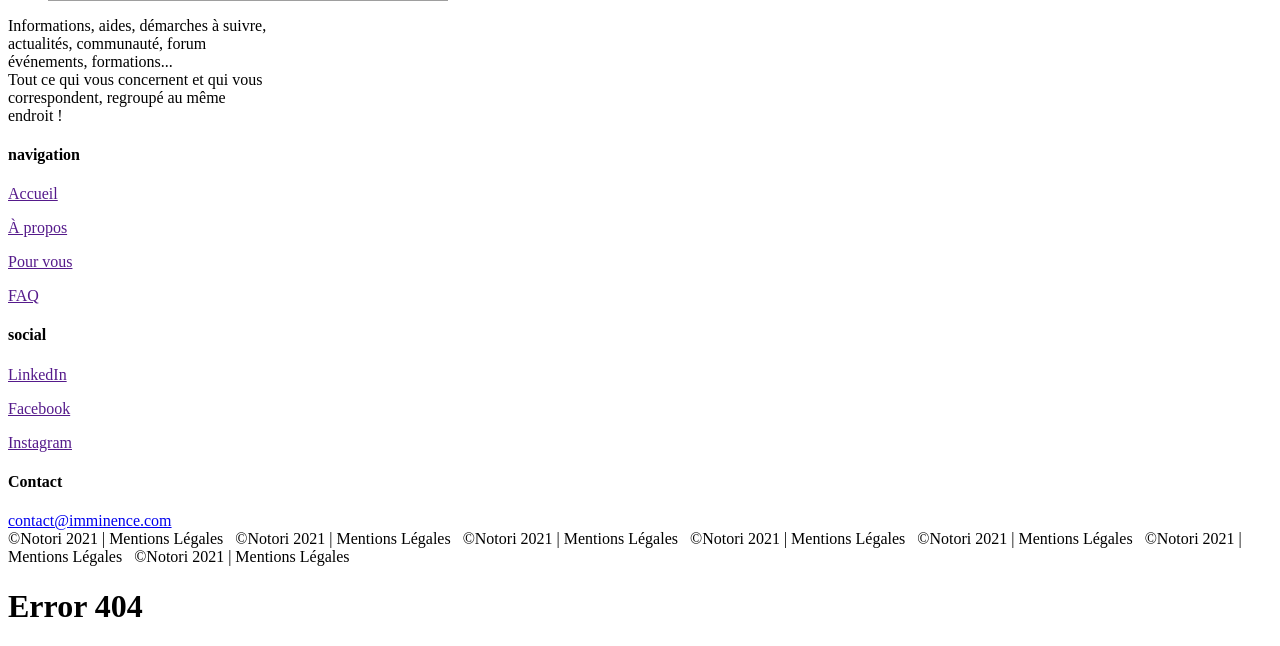
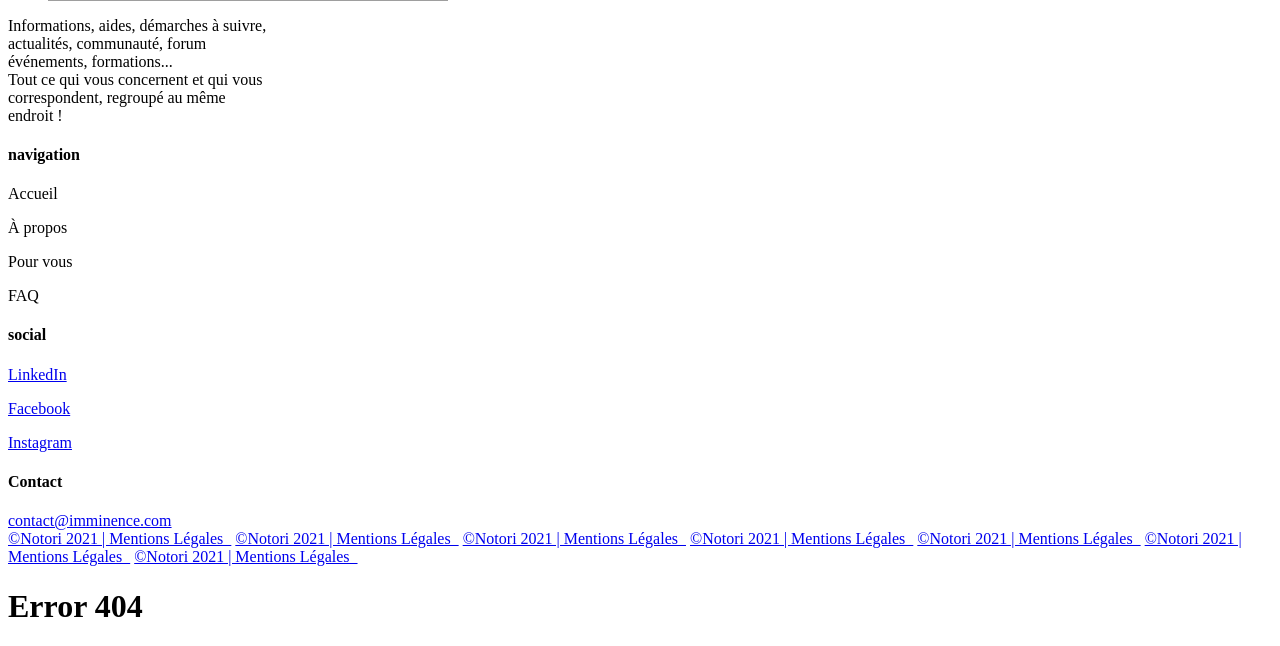
Before and after one commit to Jeff-Erson44/notori, a PHP site: page /404.php in a window 1280 px wide. Shown: the part 1357-2003 px from the top of the page. Run offline with PHP 8.4, Linux system fonts and the light colour scheme; grey boxes are pictures that could not be loaded.

Commit message:
mentions légales

```diff
--- a/assets/css/style.css
+++ b/assets/css/style.css
@@ -1172,6 +1172,7 @@ ul .active:nth-child(4){
     white-space: nowrap;
     font-size: 1rem;
     animation: scrollTxt 20s linear infinite alternate;
+    color: var(--white)!important;
 }
 
 @keyframes scrollTxt {
--- a/public/includes/footer.php
+++ b/public/includes/footer.php
@@ -10,10 +10,10 @@
     <div class="footer__container--navigation">
         <h4 class="footer__container--title header4">navigation</h4>
         <div class="footer__navigation--link">
-            <p class="navigation__link"><a href="">Accueil</a></p>
-            <p class="navigation__link"><a href="">À propos</a></p>
-            <p class="navigation__link"><a href="">Pour vous</a></a></p>
-            <p class="navigation__link"><a href="">FAQ</a></p>
+            <p class="navigation__link"><a data-link="hero" class="scroll_to">Accueil</a></p>
+            <p class="navigation__link"><a data-link="apropos" class="scroll_to">À propos</a></p>
+            <p class="navigation__link"><a data-link="pourvous" class="scroll_to">Pour vous</a></a></p>
+            <p class="navigation__link"><a data-link="faq" class="scroll_to">FAQ</a></p>
         </div>
 
     </div>
@@ -21,9 +21,9 @@
     <div class="footer__container--social">
         <h4 class="footer__container--title header4">social</h4>
         <div class="footer__social--link">
-            <p class="social__link"><a href="">LinkedIn</p></a>
-            <p class="social__link"><a href="">Facebook</p></a>
-            <p class="social__link"><a href="">Instagram</p></a>
+            <p class="social__link"><a target="_blank" href="https://www.linkedin.com/company/declic1">LinkedIn</p></a>
+            <p class="social__link"><a target="_blank" href="https://www.facebook.com/imminenceentrepreneur">Facebook</p></a>
+            <p class="social__link"><a target="_blank" href="https://www.instagram.com/imminence.entrepreneur/">Instagram</p></a>
         </div>
     </div>
 
@@ -33,11 +33,11 @@
     </div>
 </section>
 <div class="copyright__contain">
-    <span class="header5 txt t1">©Notori 2021 | Mentions Légales &nbsp;</span>
-    <span class="header5 txt t2">©Notori 2021 | Mentions Légales &nbsp;</span>
-    <span class="header5 txt t2">©Notori 2021 | Mentions Légales &nbsp;</span>
-    <span class="header5 txt t2">©Notori 2021 | Mentions Légales &nbsp;</span>
-    <span class="header5 txt t2">©Notori 2021 | Mentions Légales &nbsp;</span>
-    <span class="header5 txt t2">©Notori 2021 | Mentions Légales &nbsp;</span>
-    <span class="header5 txt t2">©Notori 2021 | Mentions Légales &nbsp;</span>
+    <span class="header5 txt t1"> <a class="txt "target="_blank" href="mentions.php">©Notori 2021 | Mentions Légales &nbsp;</a></span>
+    <span class="header5 txt t2"> <a class="txt "target="_blank" href="mentions.php">©Notori 2021 | Mentions Légales &nbsp;</a></span>
+    <span class="header5 txt t2"> <a class="txt "target="_blank" href="mentions.php">©Notori 2021 | Mentions Légales &nbsp;</a></span>
+    <span class="header5 txt t2"> <a class="txt "target="_blank" href="mentions.php">©Notori 2021 | Mentions Légales &nbsp;</a></span>
+    <span class="header5 txt t2"> <a class="txt "target="_blank" href="mentions.php">©Notori 2021 | Mentions Légales &nbsp;</a></span>
+    <span class="header5 txt t2"> <a class="txt "target="_blank" href="mentions.php">©Notori 2021 | Mentions Légales &nbsp;</a></span>
+    <span class="header5 txt t2"> <a class="txt "target="_blank" href="mentions.php">©Notori 2021 | Mentions Légales &nbsp;</a></span>
 </div>
--- a/public/includes/header.php
+++ b/public/includes/header.php
@@ -50,7 +50,7 @@
             <li class="active navMobile">
                 <div>
                     <h4 class="title">
-                        <a href="https://www.facebook.com/imminenceentrepreneur">
+                        <a target="_blank" href="https://www.facebook.com/imminenceentrepreneur">
                             <div class="bg__links--text">
                                 <span class="nav-links">Facebook</span>
                             </div>
@@ -61,7 +61,7 @@
             <li class="active navMobile">
                 <div>
                     <h4 class="title">
-                        <a href="https://www.linkedin.com/company/declic1">
+                        <a target="_blank" href="https://www.linkedin.com/company/declic1">
                             <div class="bg__links--text">
                                 <span class="nav-links">LinkedIn</span>
                             </div>
@@ -72,7 +72,7 @@
             <li class="active navMobile">
                 <div>
                     <h4 class="title">
-                        <a href=" https://www.instagram.com/imminence.entrepreneur/">
+                        <a target="_blank" href=" https://www.instagram.com/imminence.entrepreneur/">
                             <div class="bg__links--text">
                                 <span class="nav-links">Instagram</span>
                             </div>
```
Also changed, not shown: mentions.php (+5 -0 lines), 3 other files.
